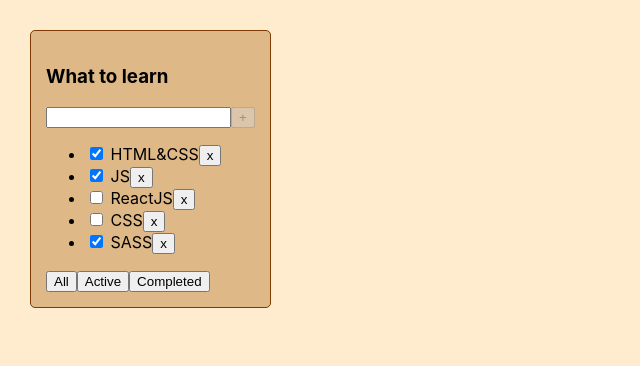
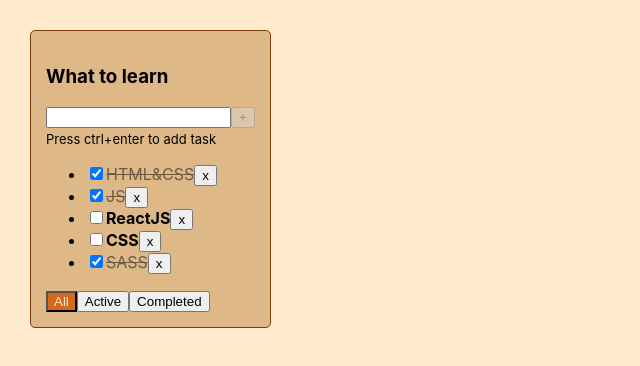
Before and after one commit to PavelNovik/todolist, a React (Create React App) app: page / in a window 1280 px wide. Shown: the top 366 px of the page, without its empty margins (0-640 px from the left). Built offline with nearby package versions, Linux system fonts and the light colour scheme.

Commit message:
todolist 04

```diff
--- a/src/App.css
+++ b/src/App.css
@@ -16,3 +16,18 @@
   padding: 15px;
   height: max-content;
 }
+.active-filter {
+  background-color: chocolate;
+  color: blanchedalmond;
+}
+.task-active {
+  font-weight: bold;
+}
+.task-done {
+  text-decoration: line-through;
+  opacity: 0.5;
+}
+.error {
+  border: 2px solid red;
+  outline: none;
+}
--- a/src/App.tsx
+++ b/src/App.tsx
@@ -40,11 +40,20 @@ function App() {
         const newTask: TaskType = {id: v1(), title: newTitle, isDone: false}
         setTasks([newTask, ...tasks])
     }
+    const changeTaskStatus = (id: string, isDone: boolean) => {
+        const changedTasks = tasks.map(t => t.id === id ? {...t, isDone: isDone} : t)
+        setTasks(changedTasks)
+    }
 
     return (
         <div className="App">
-            <Todolist title={todoListTitle} tasks={filteredTasks} removeTask={removeTask} filterTask={filterTask}
-                      addTask={addTask}/>
+            <Todolist title={todoListTitle}
+                      tasks={filteredTasks}
+                      removeTask={removeTask}
+                      filterTask={filterTask}
+                      filter={filter}
+                      addTask={addTask}
+                      changeTaskStatus={changeTaskStatus}/>
         </div>
     );
 }
--- a/src/Todolist.tsx
+++ b/src/Todolist.tsx
@@ -12,17 +12,59 @@ type TodolistPropsType = {
     tasks: Array<TaskType>
     removeTask: (taskId: string) => void
     filterTask: (value: FilterType) => void
+    filter: FilterType
     addTask: (newTitle: string) => void
+    changeTaskStatus: (id: string, isDone: boolean) => void
 }
 
-export const Todolist: FC<TodolistPropsType> = ({title, tasks, removeTask, filterTask, addTask}) => {
+export const Todolist: FC<TodolistPropsType> = ({
+                                                    title,
+                                                    tasks,
+                                                    removeTask,
+                                                    filterTask,
+                                                    filter,
+                                                    addTask,
+                                                    changeTaskStatus
+                                                }) => {
 
     const [newTitle, setNewTitle] = useState<string>('')
+    const [error, setError] = useState(false)
 
+    const onClickHandler = () => {
+        const trimmedTitle = newTitle.trim()
+        trimmedTitle ? addTask(trimmedTitle) : setError(true)
+        setNewTitle('')
+    }
+    const onChangeHandler = (e: ChangeEvent<HTMLInputElement>) => {
+        setNewTitle(e.currentTarget.value)
+    }
+    const onKeyDownHandler = (e: KeyboardEvent<HTMLInputElement>) => {
+        setError(false)
+        if (e.key === "Enter" && e.ctrlKey) {
+            onClickHandler()
+        }
+    }
+    const setFilterAll = () => {
+        filterTask('all')
+    }
+    const setFilterActive = () => {
+        filterTask('active')
+    }
+    const setFilterCompleted = () => {
+        filterTask('completed')
+    }
 
     const listItems: Array<JSX.Element> = tasks.map((t) => {
-        return (<li key={t.id}><input type="checkbox" checked={t.isDone}/> <span>{t.title}</span>
-                <button onClick={() => removeTask(t.id)}>x</button>
+        const removeTaskHandler = () => {
+            removeTask(t.id)
+        }
+        const changeTaskStatusHandler = (e: ChangeEvent<HTMLInputElement>) => {
+            changeTaskStatus(t.id, e.currentTarget.checked)
+        }
+        return (<li key={t.id}>
+                <input onChange={changeTaskStatusHandler} type="checkbox" checked={t.isDone}/>
+                <span className={t.isDone ? "task-done" : "task-active"}>{t.title}</span>
+                <button onClick={removeTaskHandler}>x</button>
             </li>
         )
     })
@@ -30,32 +72,28 @@ export const Todolist: FC<TodolistPropsType> = ({title, tasks, removeTask, filte
     const tasksList: JSX.Element = !tasks.length ? (<span>Your tasks list is empty</span>) : (<ul>
         {listItems}
     </ul>)
-
-    const onClickHandler = () => {
-        addTask(newTitle)
-        setNewTitle('')
-    }
-    const onChangeHandler = (e: ChangeEvent<HTMLInputElement>) => {
-        setNewTitle(e.currentTarget.value)
-    }
-    const onKeyDownHandler = (e: KeyboardEvent<HTMLInputElement>) => {
-        if (e.key === "Enter" && e.ctrlKey) {
-            onClickHandler()
-        }
-    }
+    const userMessage: JSX.Element = error ?
+        <span style={{color: "darkred"}}>Input should not be empty</span> : newTitle.length > 15 ?
+            <span style={{color: "darkred"}}>Input is too long</span> :
+            <span style={{fontSize: '13px'}}>Press ctrl+enter to add task</span>
 
     return (
         <div className={"todolist"}>
             <h3>{title}</h3>
             <div>
-                <input value={newTitle} onChange={onChangeHandler} onKeyDown={onKeyDownHandler}/>
+                <input className={error ? 'error' : undefined} value={newTitle} onChange={onChangeHandler}
+                       onKeyDown={onKeyDownHandler}/>
                 <button disabled={!newTitle} onClick={onClickHandler}>+</button>
             </div>
+            {userMessage}
             {tasksList}
             <div>
-                <button onClick={() => filterTask('all')}>All</button>
-                <button onClick={() => filterTask('active')}>Active</button>
-                <button onClick={() => filterTask('completed')}>Completed</button>
+                <button className={filter === "all" ? 'active-filter' : undefined} onClick={setFilterAll}>All</button>
+                <button className={filter === "active" ? 'active-filter' : undefined} onClick={setFilterActive}>Active
+                </button>
+                <button className={filter === "completed" ? 'active-filter' : undefined}
+                        onClick={setFilterCompleted}>Completed
+                </button>
             </div>
         </div>
     )
```
